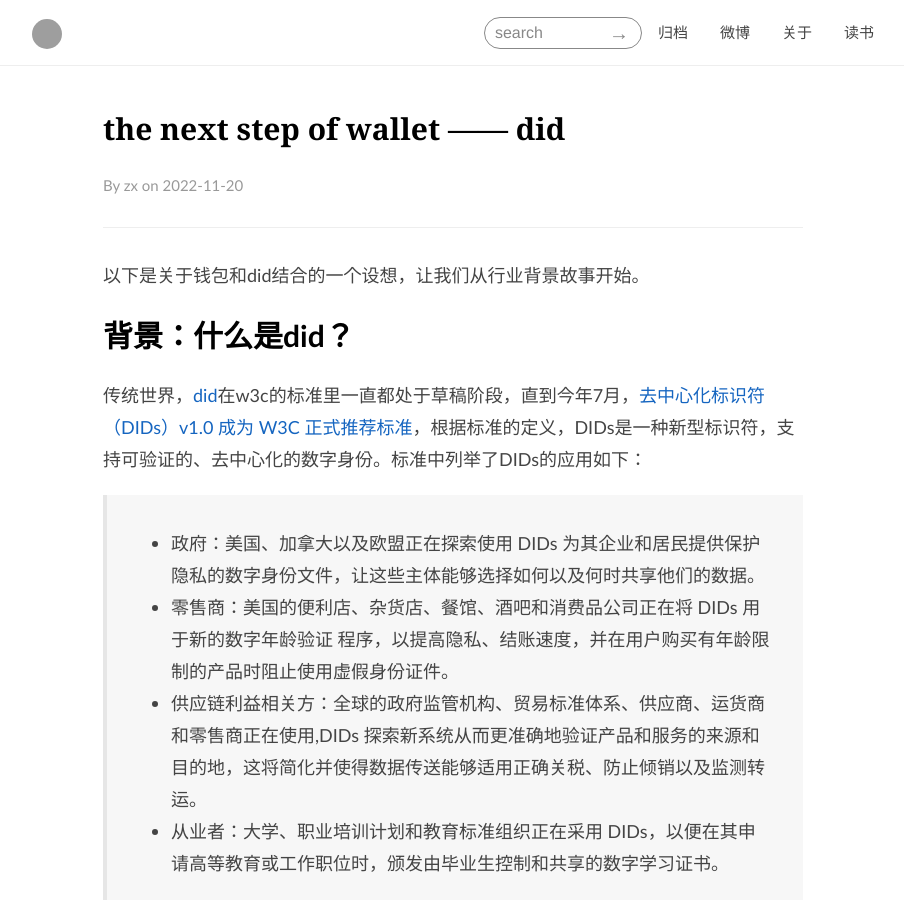
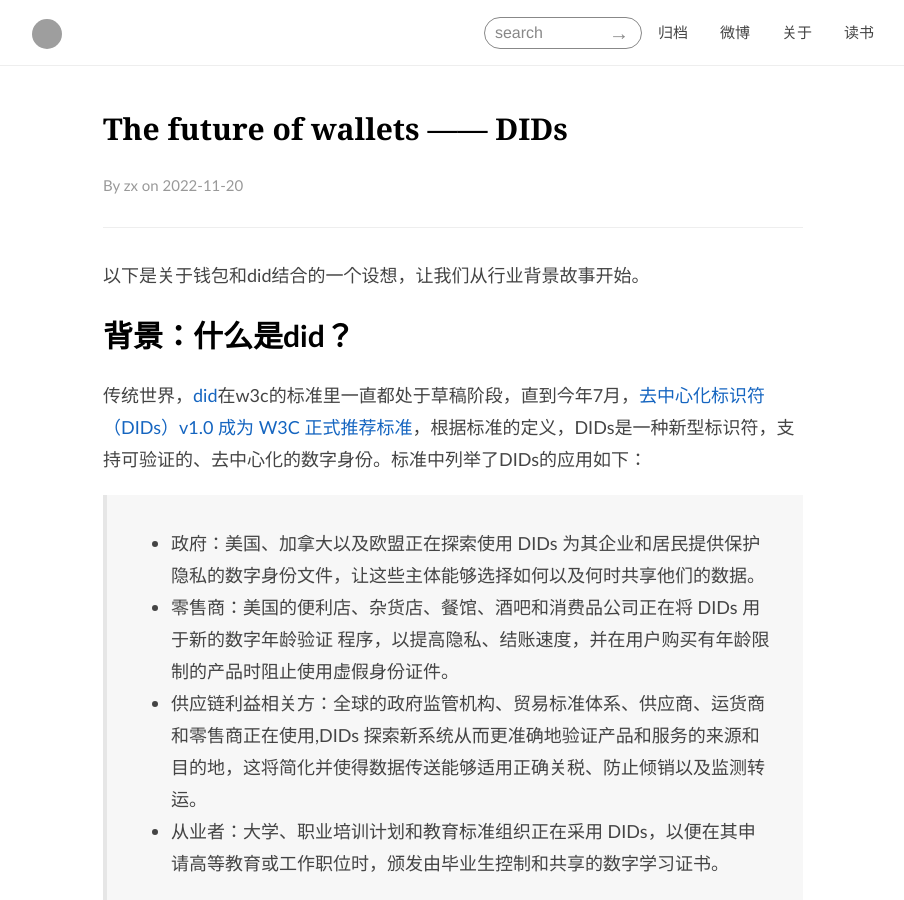
Before and after one commit to shellteo/shellteo.github.io, a Jekyll site: the page built from _posts/2022-10-13-wallet-next.markdown, in a window 1280 px wide and 900 px high. Shown: the whole window, without its empty margins (187-1091 px from the left). Built offline with Jekyll 4.4.1, drawn with Linux system fonts in a browser that asks for light colours; comment, search, counter and statistics services are not loaded; grey boxes are pictures that could not be loaded.

Commit message:
update title

```diff
--- a/_posts/2022-10-13-wallet-next.markdown
+++ b/_posts/2022-10-13-wallet-next.markdown
@@ -1,6 +1,6 @@
 ---
 layout: post
-title:  "the next step of wallet —— did"
+title:  "The future of wallets —— DIDs"
 date:   2022-11-20
 categories: project
 author: zx
```
